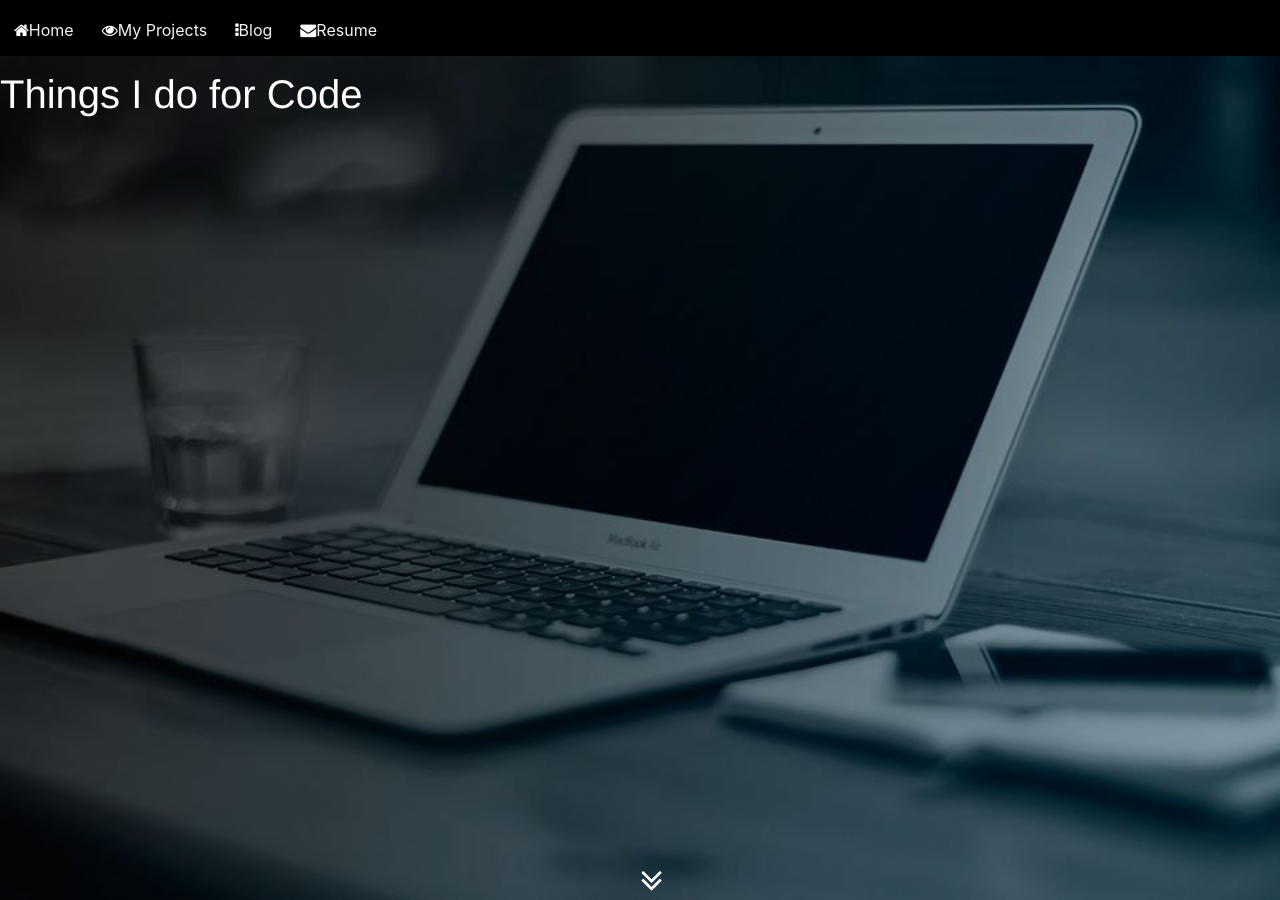
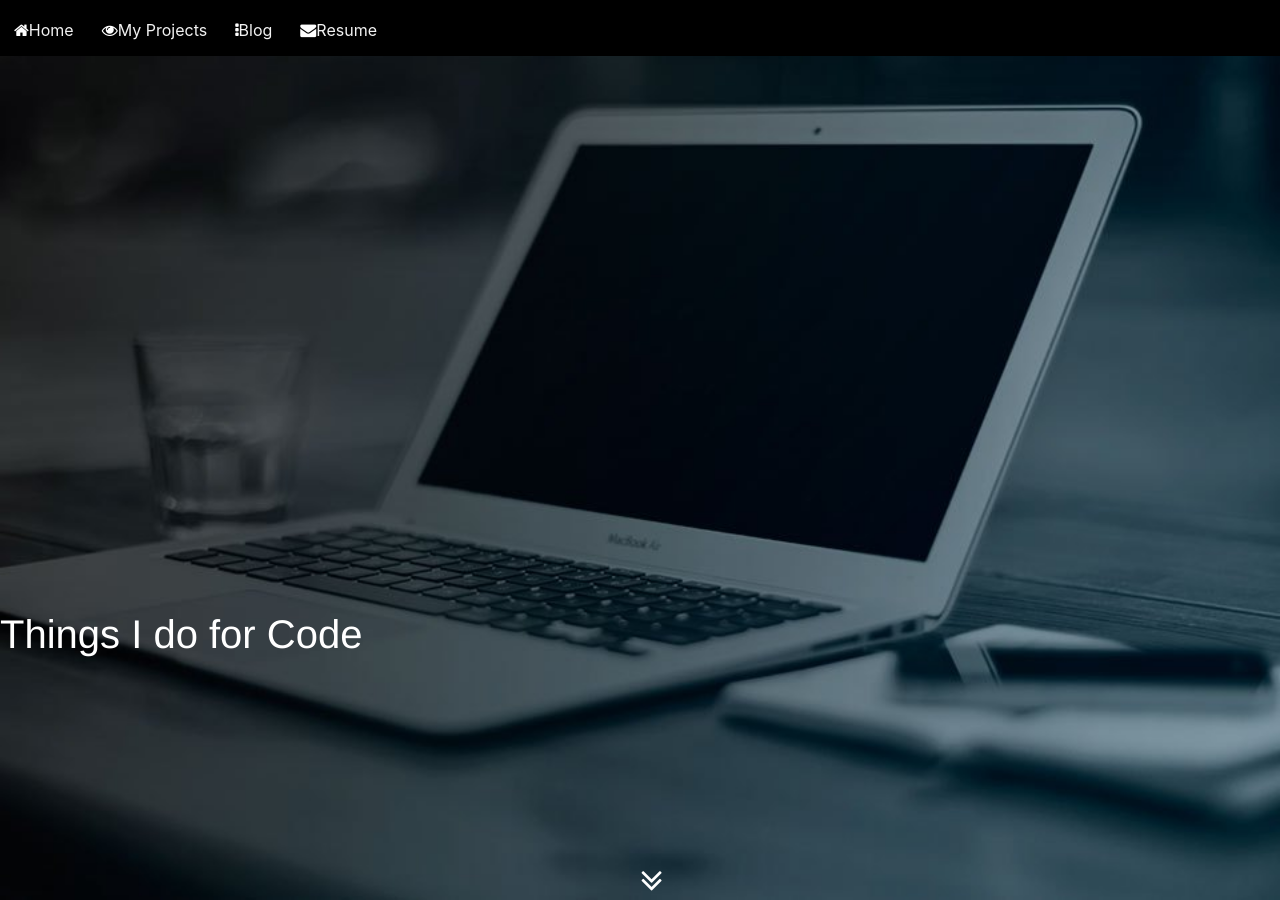
Before and after one commit to raghuvardhan/raghuvardhan.github.io, a Jekyll site: the page built from index.html, in a window 1280 px wide and 900 px high. Built offline with Jekyll 4.4.1, drawn with Linux system fonts in a browser that asks for light colours.

Commit message:
Update default.html

```diff
--- a/_layouts/default.html
+++ b/_layouts/default.html
@@ -23,7 +23,7 @@
           </div>
   				<div>
 					<!-- <img class="avatar" src="/assets/images/My dev profile photo.jpg" alt="Avatar"> -->
-					<h1 style="color: white">Things I do for Code</h1>
+					<h1 style="color: white; margin-top: 60vh; position: absolute;">Things I do for Code</h1>
 
 
 				</div>
```
